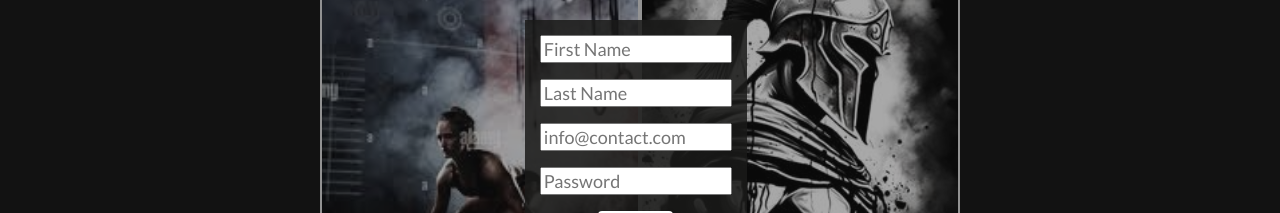
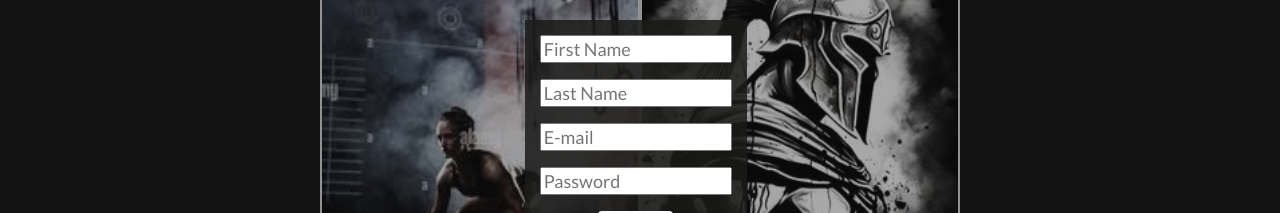
Before and after one commit to pourgosh/fitness-gym-website-frontend, a React (Vite) app: page / in a window 1280 px wide. Shown: the part 3740-3953 px from the top of the page. Built offline with nearby package versions, Linux system fonts and the light colour scheme.

Commit message:
change placeholder for email on membership form

```diff
--- a/src/components/membershipForm/Form/index.jsx
+++ b/src/components/membershipForm/Form/index.jsx
@@ -6,7 +6,7 @@ const MembersForm = () => {
     <form className="membershipForm">
       <FormInput />
       <FormInput placeholder="Last Name" ariaLabel="last-name" />
-      <FormInput placeholder="info@contact.com" ariaLabel="email" />
+      <FormInput placeholder="E-mail" ariaLabel="email" />
       <FormInput placeholder="Password" type="password" ariaLabel="password" />
       <Button
         variant={"contained"}
```
